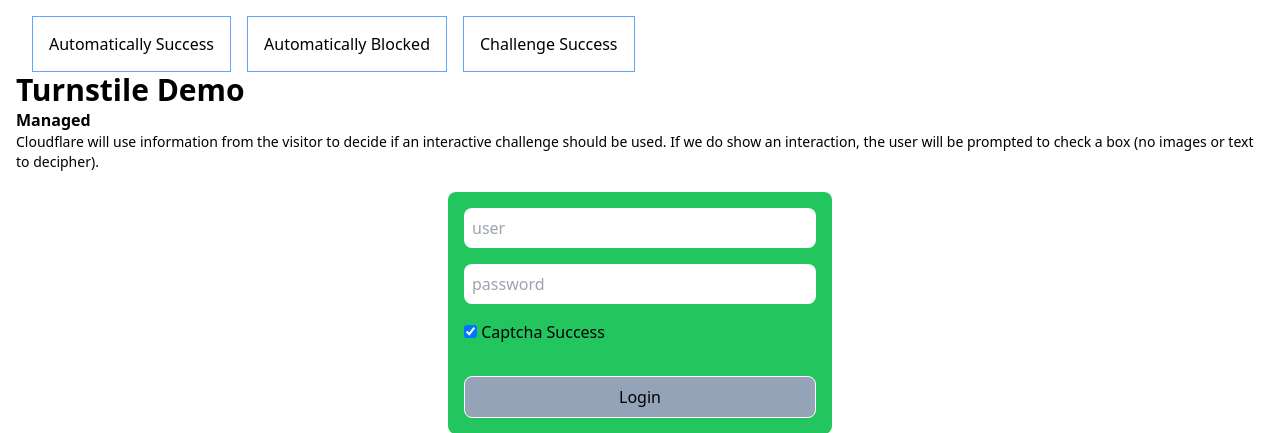
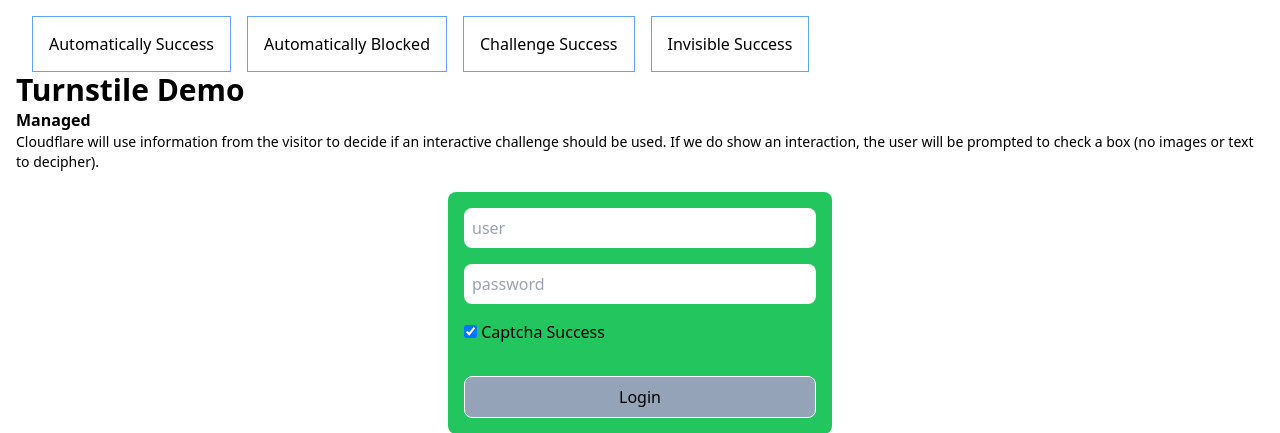
Before and after one commit to jarooda/turnstile-demo, a Node server app: page / in a window 1280 px wide. Shown: the top 433 px of the page. Run offline with Node 20, Linux system fonts and the light colour scheme; some libraries are stand-ins or nearby versions.

Commit message:
chore add invisible

```diff
--- a/server.js
+++ b/server.js
@@ -23,6 +23,12 @@ app.get("/block", (req, res) => {
 app.get("/challenge", (req, res) => {
   res.render("index", {
     SITE_KEY: process.env.SITE_KEY_FORCE_CHALLENGE
+  })
+})
+
+app.get('/invisible', (req, res) => {
+  res.render('index', {
+    SITE_KEY: process.env.SITE_KEY_INVISIBLE_PASS
   })
 })
 
--- a/views/header.ejs
+++ b/views/header.ejs
@@ -14,6 +14,7 @@
     <li><a class=" border-blue-400 border p-4 hover:bg-green-600" href="/">Automatically Success</a></li>
     <li><a class=" border-blue-400 border p-4 hover:bg-green-600" href="/block">Automatically Blocked</a></li>
     <li><a class=" border-blue-400 border p-4 hover:bg-green-600" href="/challenge">Challenge Success</a></li>
+    <li><a class=" border-blue-400 border p-4 hover:bg-green-600" href="/invisible">Invisible Success</a></li>
   </ul>
   <h1 class=" font-bold text-3xl">Turnstile Demo</h1>
   <h2 class="font-semibold">Managed</h2>
```
